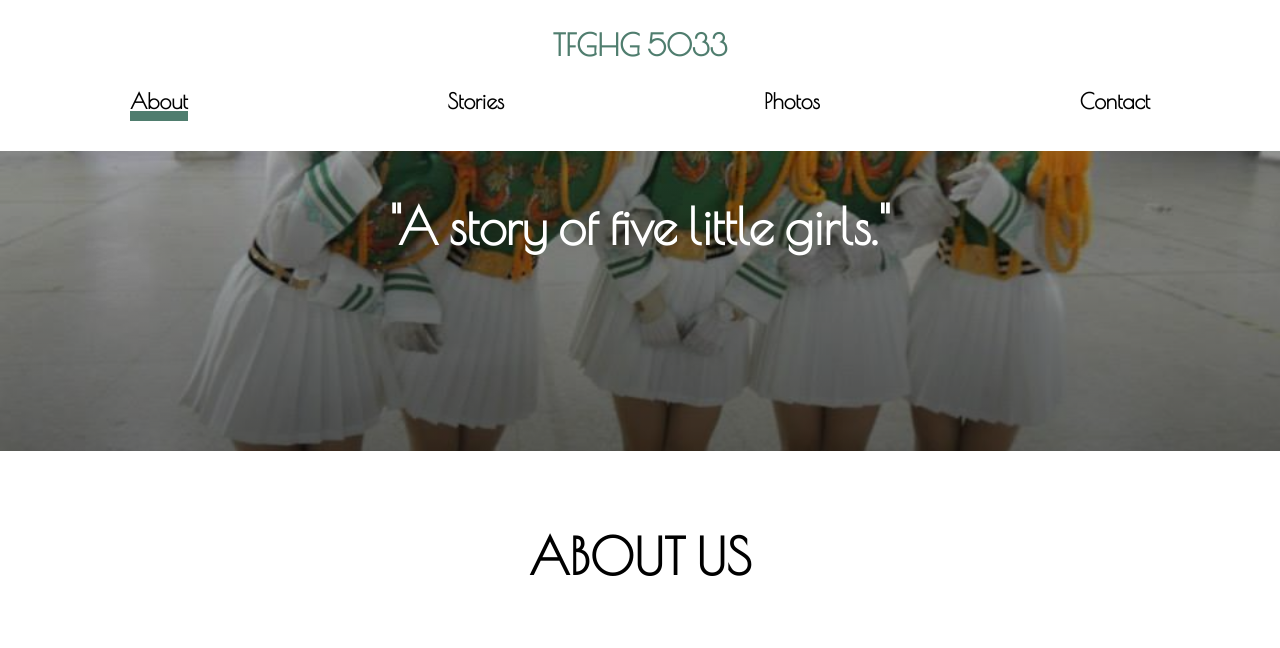
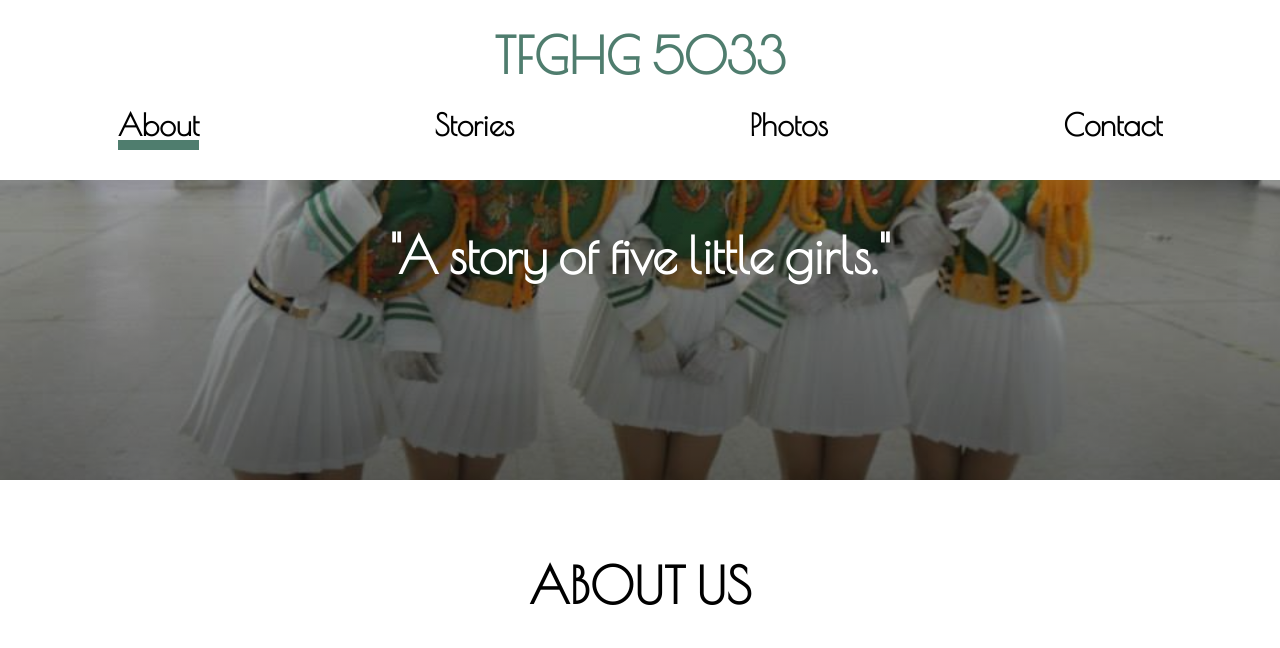
Before and after one commit to evylai/evylai.github.io, a plain HTML site: page final/index.html in a window 1280 px wide. Shown: the top 648 px of the page. Drawn offline with nearby package versions, Linux system fonts and the light colour scheme.

Commit message:
Add files via upload

```diff
--- a/final/css/style.css
+++ b/final/css/style.css
@@ -484,6 +484,13 @@ input[type=file]{
 
 @media screen and (min-width: 600px){
   /* about */
+  .logo{
+    font-size: 40px;
+  }
+
+  nav a{
+    font-size: 25px;
+  }
   .container{
     grid-template-columns: 1fr 1fr 1fr;
     grid-template-rows: auto auto;
@@ -583,6 +590,13 @@ input[type=file]{
 
 @media screen and (min-width: 825px){
   /* about */
+  .logo{
+    font-size: 50px;
+    }
+
+  nav a{
+    font-size: 30px;
+    }
   .container{
     grid-template-columns: auto auto auto;
     grid-template-rows: auto auto;
```
